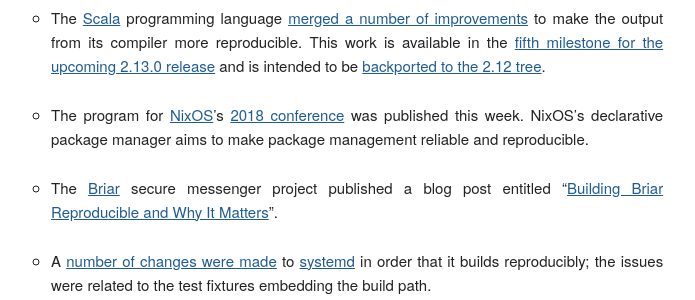
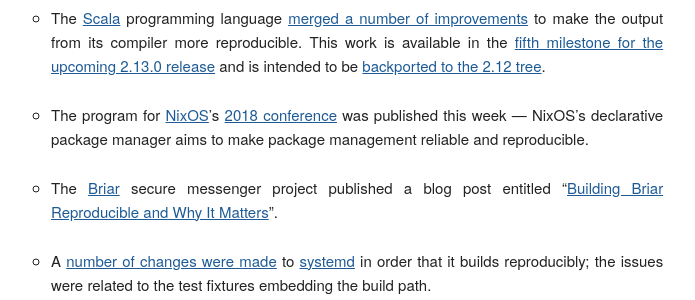
Before and after one commit to prototypefund/reproducible-website, a Jekyll site: the page built from _blog/posts/177.md, in a window 1280 px wide and 900 px high, scrolled down 483 px. Shown: the part 156-456 px from the top of the window, without its empty margins (124-819 px from the left). Built offline with Jekyll 4.4.1, drawn with Linux system fonts in a browser that asks for light colours; some web fonts are replaced.

Commit message:
Replace "." with em-space.

```diff
--- a/_blog/posts/177.md
+++ b/_blog/posts/177.md
@@ -9,7 +9,7 @@
 
 * The [Scala](https://www.scala-lang.org/) programming language [merged a number of improvements](https://github.com/scala/scala-dev/issues/405) to make the output from its compiler more reproducible. This work is available in the [fifth milestone for the upcoming 2.13.0 release](https://github.com/scala/scala/releases/tag/v2.13.0-M5) and is intended to be [backported to the 2.12 tree](https://github.com/scala/scala/pull/7203).
 
-* The program for [NixOS](https://nixos.org/)'s [2018 conference](https://nixcon2018.org/\#program) was published this week. NixOS's declarative package manager aims to make package management reliable and reproducible.
+* The program for [NixOS](https://nixos.org/)'s [2018 conference](https://nixcon2018.org/\#program) was published this week — NixOS's declarative package manager aims to make package management reliable and reproducible.
 
 * The [Briar](https://briarproject.org/) secure messenger project published a blog post entitled "[Building Briar Reproducible and Why It Matters](https://blog.grobox.de/2018/building-briar-reproducible-and-why-it-matters/)".
 
```
